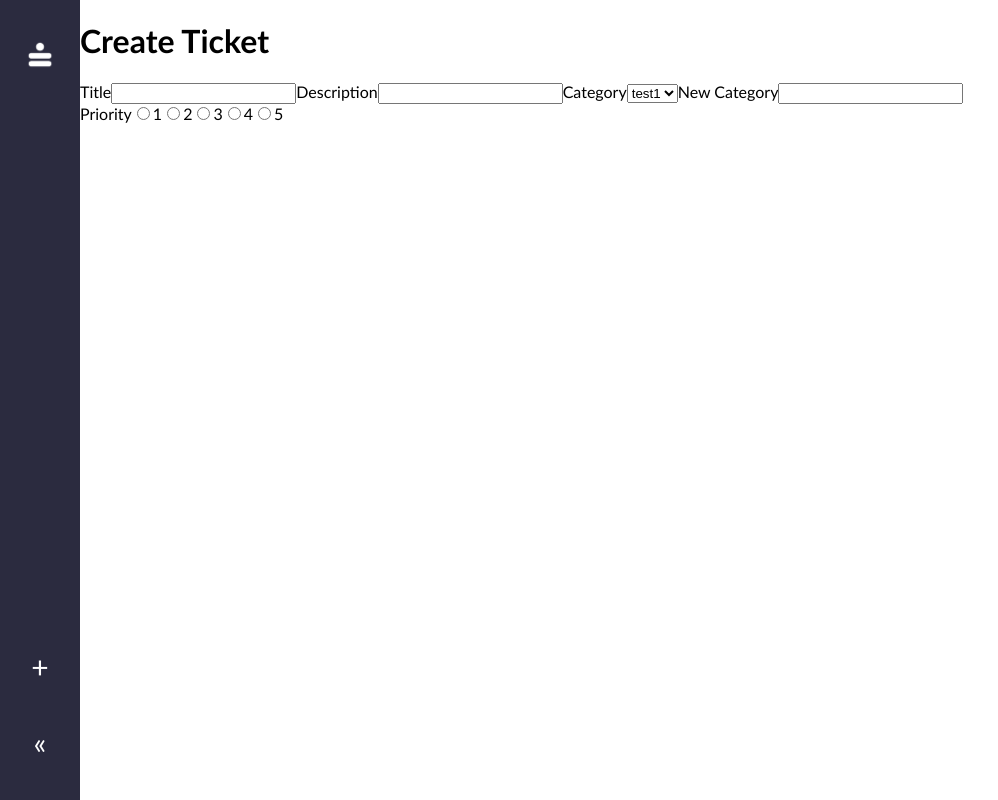
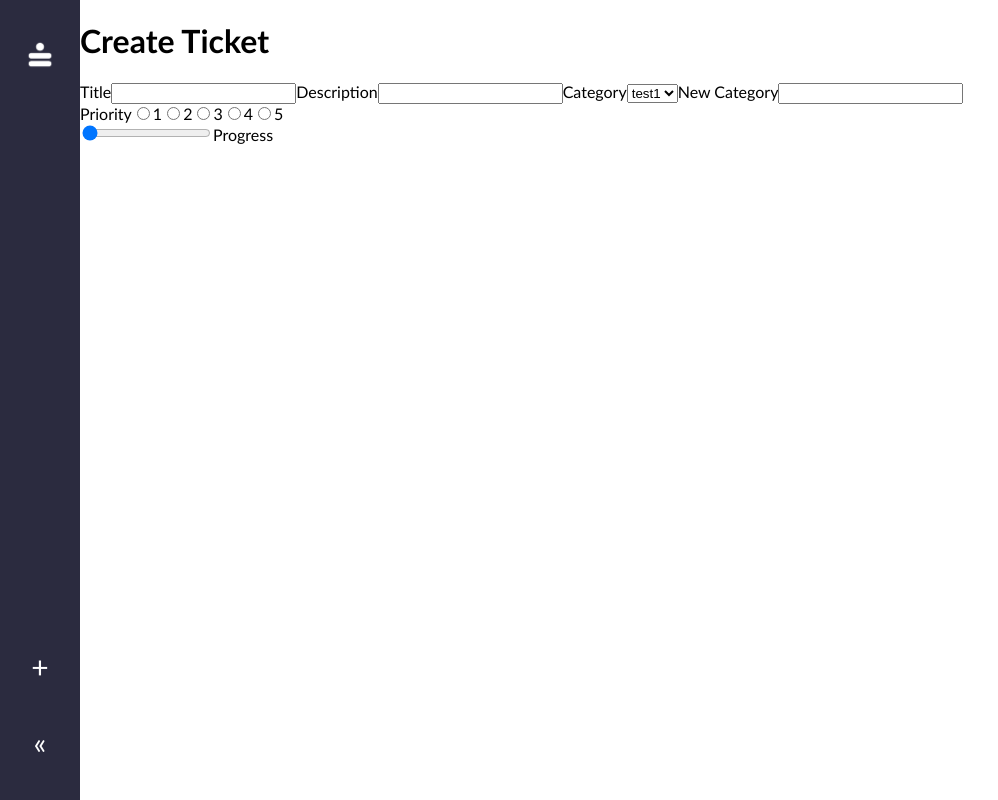
Before and after one commit to marksayers46/team-manager, a React (Create React App) app: page /ticket in a window 1280 px wide. Shown: the whole page, without its empty margins (0-998 px from the left). Built offline with nearby package versions, Linux system fonts and the light colour scheme.

Commit message:
styling & structuring progress-container

```diff
--- a/src/pages/TicketPage.js
+++ b/src/pages/TicketPage.js
@@ -10,10 +10,10 @@ const TicketPage = () => {
 
 const editMode = false
 
-const categories = ['test1', 'test2', 'test3', 'test4', 'test5']
+const categories = ['test1', 'test2', 'test3', 'test4']
 
-const handleSubmit = (event) => {
-  event.preventDefault()
+const handleSubmit = (e) => {
+  e.preventDefault()
   console.log('submitted')
 }
 
@@ -127,8 +127,18 @@ console.log(formData)
                 checked={formData.priority === 5}
               />
               <label htmlFor="priority-5">5</label>
+            </div>
 
-            </div>
+            <input
+              type="range"
+              id="progress"
+              name="progress"
+              value={formData.progress}
+              min="0"
+              max="100"
+              onChange={handleChange}
+            />
+            <label htmlFor="progress">Progress</label>
 
           </section>
         </form>
```
